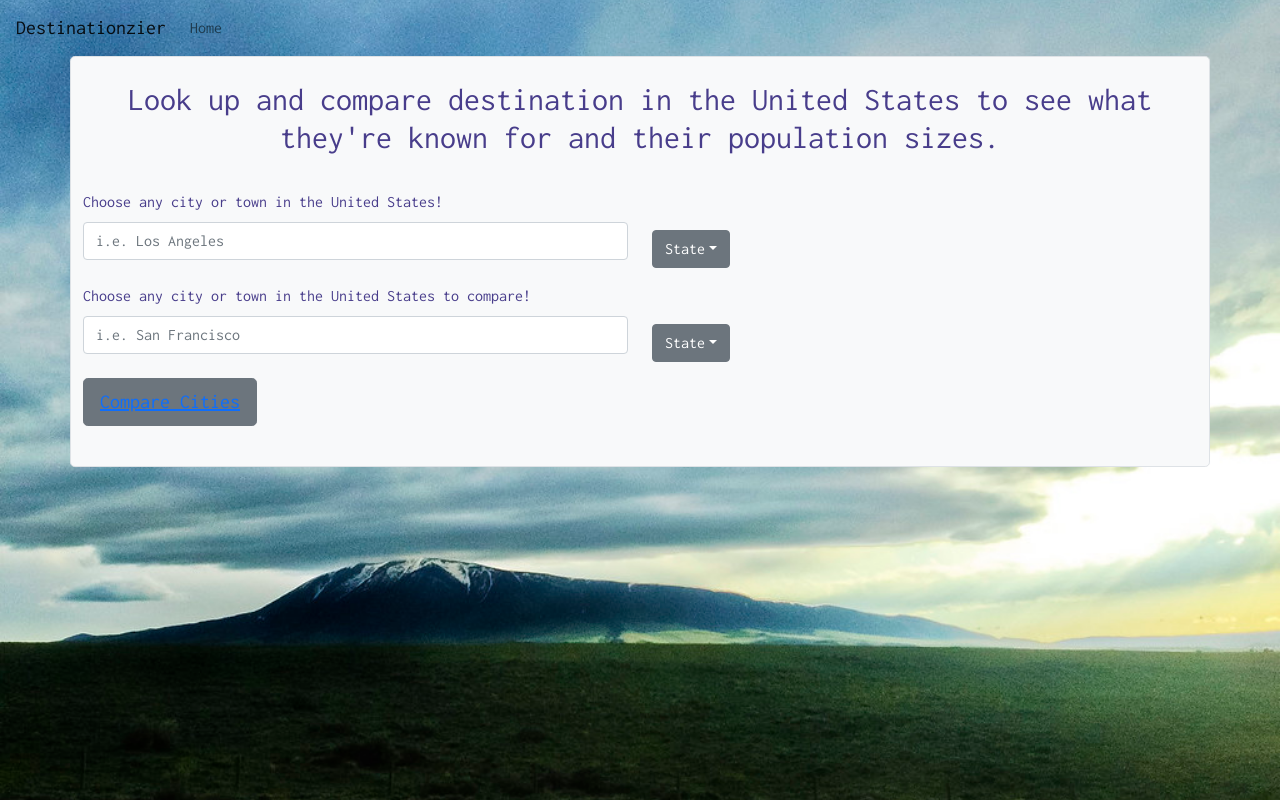
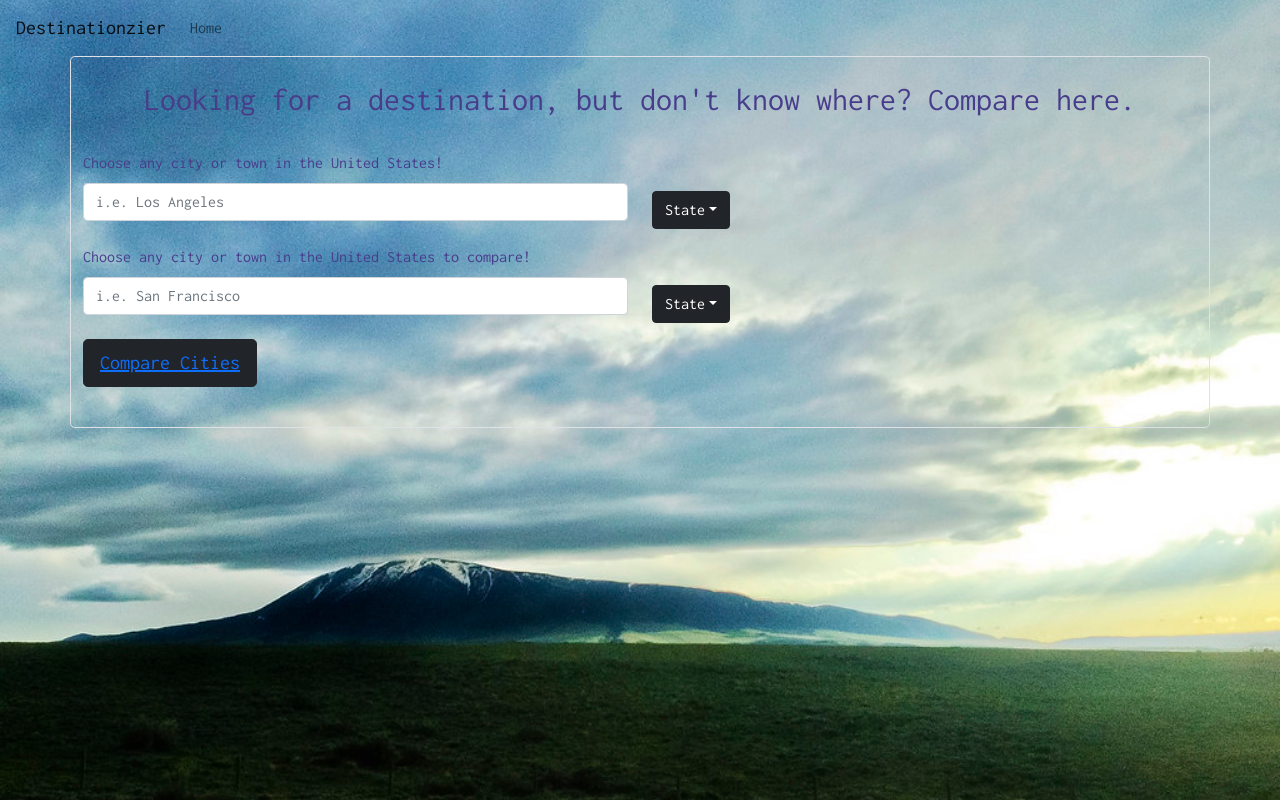
Before and after one commit to aimeemisaki/destinationizer, a React (Create React App) app: page / in a window 1280 px wide. Built offline with nearby package versions, Linux system fonts and the light colour scheme.

Commit message:
fixed booking page styling bug

```diff
--- a/src/Components/City1Book.js
+++ b/src/Components/City1Book.js
@@ -33,7 +33,7 @@ const City1Book = ({ city1 }) => {
         return null
     }
     return (
-        <Container className="bg-light px-4 py-4 border rounded-3 d-flex align-items-center justify-content-center" style={{ width: '25rem'}}>
+        <Container className="p-5 bg-light border rounded-3 flex-row">
             <Row>
                 <Col>
                     <a href={city1Airbnb}>
@@ -68,13 +68,13 @@ const City1Book = ({ city1 }) => {
             </Row>
             <Row>
                 <Col>
-                    <p className="text-muted mt-3" style={{fontSize: 18}}>Book lodging with Airbnb</p>
+                    <p className="text-muted mt-3">Book lodging with Airbnb</p>
                 </Col>
                 <Col>
-                    <p className="text-muted mt-3" style={{fontSize: 18}}>Book rental cars with Kayak</p>
+                    <p className="text-muted mt-3">Book rental cars with Kayak</p>
                 </Col>
                 <Col>
-                    <p className="text-muted mt-3" style={{fontSize: 18}}>Book tours and guides with GetYourGuide</p>
+                    <p className="text-muted mt-3">Book tours and guides with GetYourGuide</p>
                 </Col>
             </Row>
         </Container>
--- a/src/Components/City2Book.js
+++ b/src/Components/City2Book.js
@@ -35,7 +35,7 @@ const City2Book = ({ city2 }) => {
     }
     return (
         <Container
-        className='p-5 bg-light border rounded-3'>
+        className="p-5 bg-light border rounded-3 flex-row">
             <Row>
                 <Col>
                     <a href={city2Airbnb}>
--- a/src/Pages/Search.js
+++ b/src/Pages/Search.js
@@ -28,11 +28,11 @@ const Search = ({ setSearch1, setSearch2, search1, search2, setSearchState1, set
     const states = ['AL', 'AK', 'AZ', 'AR', 'AS', 'CA', 'CO', 'CM', 'CT', 'DE', 'DC', 'FL', 'GA', 'GU', 'HI', 'ID', 'IL', 'IN', 'IA', 'KS', 'KY', 'LA', 'ME', 'MD', 'MA', 'MI', 'MN', 'MS', 'MO', 'MT', 'NE', 'NV', 'NH', 'NJ', 'NM', 'NY', 'NC', 'ND', 'OH', 'OK', 'OR', 'PA', 'PR', 'RI', 'SC', 'SD', 'TN', 'TX', 'TT', 'UT', 'VT', 'VA', 'VI', 'WA', 'WV', 'WI', 'WY'];
 
     return (
-        <Container className="bg-light pb-4 my-auto mx-auto border rounded-3">
+        <Container className="bg-transparent pb-4 my-auto mx-auto border rounded-3">
             <Container fluid className="py-4">
                 <Row>
                     <Col>
-                        <h2 className="text-center">Look up and compare destination in the United States to see what they're known for and their population sizes.</h2>
+                        <h2 className="text-center">Looking for a destination, but don't know where? Compare here.</h2>
                     </Col>
                 </Row>
             </Container>
@@ -54,7 +54,7 @@ const Search = ({ setSearch1, setSearch2, search1, search2, setSearchState1, set
                         <Col>
                             <Dropdown>
                                 <DropdownButton
-                                variant="secondary"
+                                variant="dark"
                                 menuVariant="dark"
                                 title={searchState1}
                                 className="mt-2"
@@ -89,7 +89,7 @@ const Search = ({ setSearch1, setSearch2, search1, search2, setSearchState1, set
                         <Col>
                             <Dropdown>
                                 <DropdownButton
-                                variant="secondary"
+                                variant="dark"
                                 menuVariant="dark"
                                 title={searchState2}
                                 className="mt-2"
@@ -109,7 +109,7 @@ const Search = ({ setSearch1, setSearch2, search1, search2, setSearchState1, set
                 </Form.Group>
                 <Button
                 className ="d-flex align-center justify-content-center btn-block"
-                variant="secondary"
+                variant="dark"
                 size="lg"
                 type="submit">
                     <Link to="/compare">
--- a/src/Styles/Search.css
+++ b/src/Styles/Search.css
@@ -3,6 +3,7 @@ html {
     height: 100%;
 }
 body {
+    color: white;
     background-image: url('../Images/americantrip.jpeg');
     height: 100%;
     background-position: center;
--- a/src/index.css
+++ b/src/index.css
@@ -10,6 +10,5 @@ body {
     sans-serif;
   -webkit-font-smoothing: antialiased;
   -moz-osx-font-smoothing: grayscale;
-  color: white;
   font-family: 'Inconsolata', monospace;
 }
```
